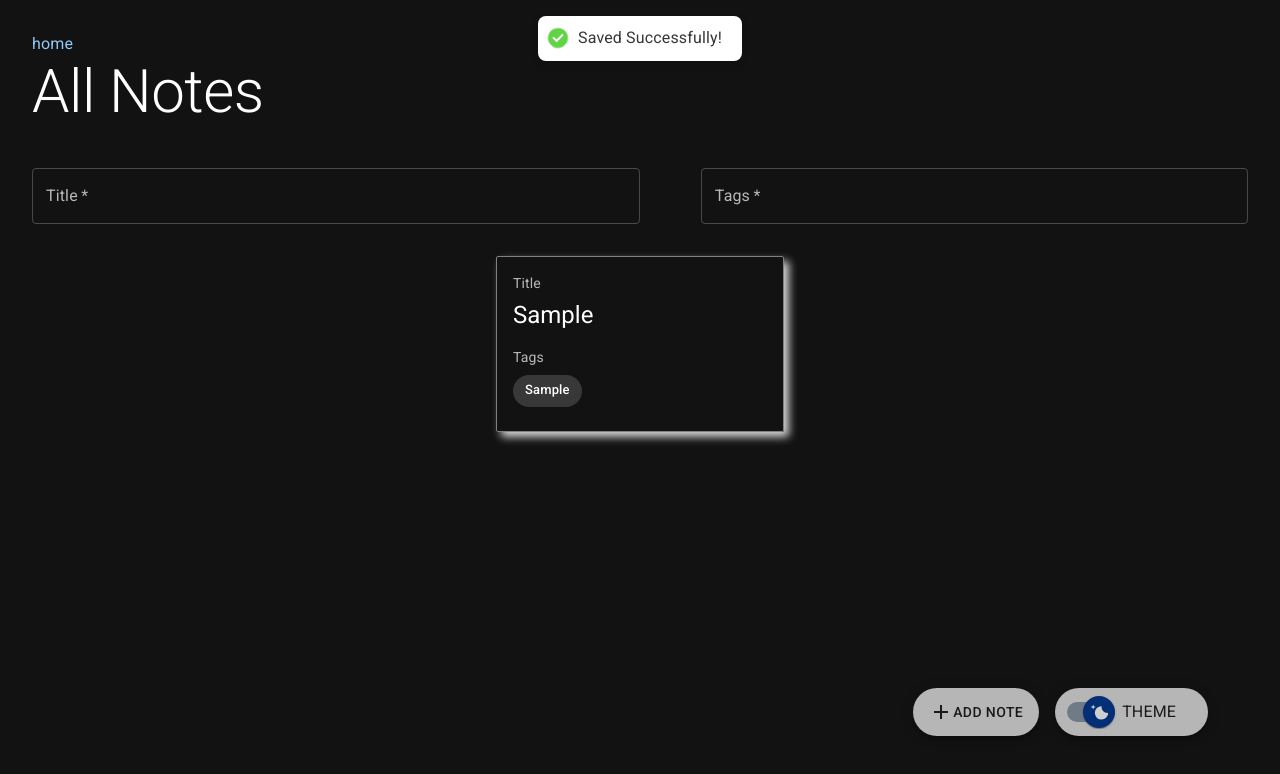
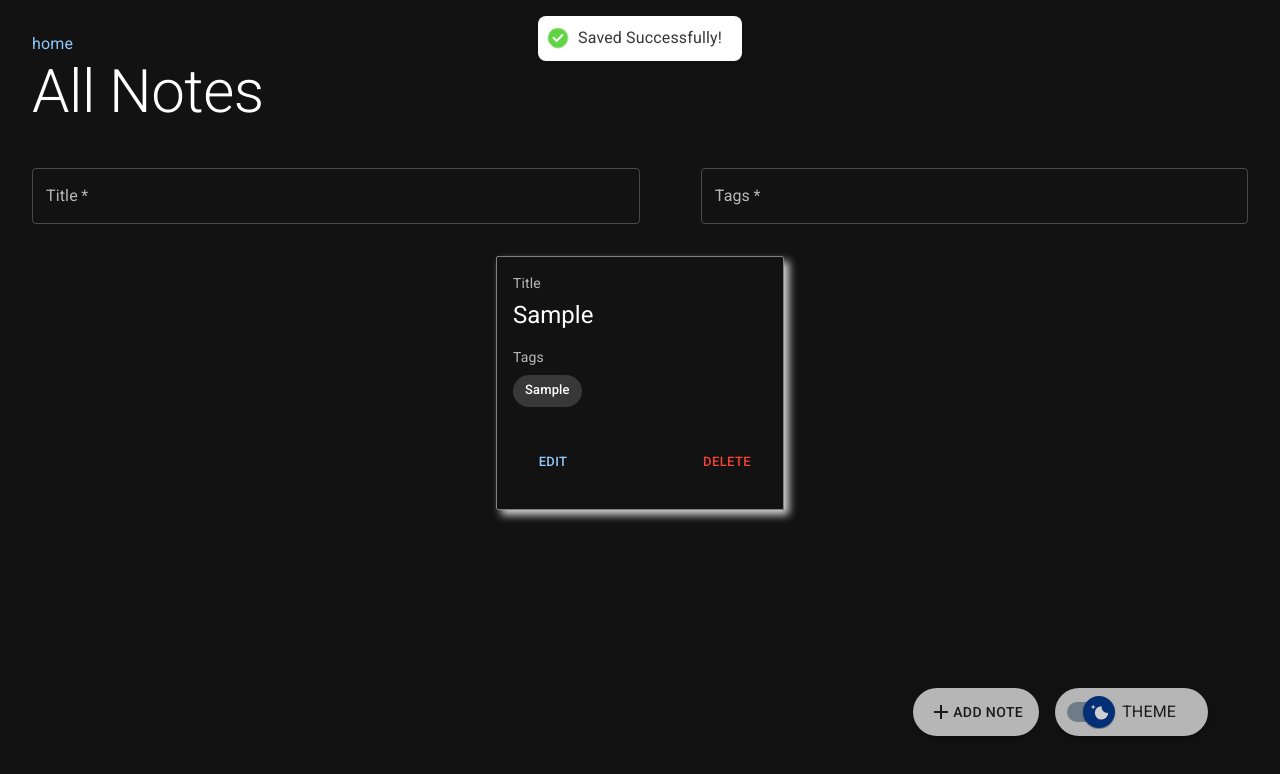
Before and after one commit to SANDIPAN22/MEMbooster, a React (Vite) app in the folder frontend-membooster/: page /new_note in a window 1280 px wide. Both pictures are taken after typing "Sample", "Sample", "Sample" into the empty fields and a click on the button "SAVE". Shown: the top 774 px of the page. Built offline with nearby package versions, Linux system fonts and the light colour scheme.

Commit message:
show notes page with markdown feature and delete note page

```diff
--- a/frontend-membooster/package.json
+++ b/frontend-membooster/package.json
@@ -21,8 +21,11 @@
     "react-dom": "^18.2.0",
     "react-hot-toast": "^2.4.1",
     "react-loader-spinner": "^6.1.6",
+    "react-markdown": "^9.0.1",
     "react-redux": "^9.1.2",
-    "react-router-dom": "^6.23.1"
+    "react-router-dom": "^6.23.1",
+    "rehype-highlight": "^7.0.0",
+    "remark-gfm": "^4.0.0"
   },
   "devDependencies": {
     "@types/react": "^18.2.66",
--- a/frontend-membooster/src/components/NoteCard.tsx
+++ b/frontend-membooster/src/components/NoteCard.tsx
@@ -3,7 +3,9 @@ import Typography from "@mui/material/Typography";
 import { NoteDataType } from "../shared/commonTypes";
 import Chip from "@mui/material/Chip";
 import { useNavigate } from "react-router-dom";
-import { useTheme } from "@mui/material";
+import { Button, CardActions, useTheme } from "@mui/material";
+import useLocalStorage from "../shared/useLocalStorage";
+import toast from "react-hot-toast";
 
 interface NoteCardProps {
   note: NoteDataType;
@@ -16,6 +18,7 @@ const NoteCard = ({ note, ind }: NoteCardProps) => {
     navigate(`/note/${id}`);
   };
   const theme = useTheme();
+  const [_notes, setNotes] = useLocalStorage<NoteDataType>("notes", []);
   return (
     <CardContent
       onClick={() => handleClick(ind)}
@@ -24,6 +27,7 @@ const NoteCard = ({ note, ind }: NoteCardProps) => {
         borderRadius: "2px",
         minWidth: "18rem",
         maxWidth: "18rem",
+        minHeight: "15rem",
         boxShadow: `5px 5px 8px ${
           theme.palette.mode == "dark" ? "#D6D6D6" : "black"
         }`,
@@ -53,6 +57,43 @@ const NoteCard = ({ note, ind }: NoteCardProps) => {
           return <Chip label={tag} />;
         })}
       </Typography>
+      <CardActions sx={{ marginTop: "2em", justifyContent: "space-between" }}>
+        <Button
+          size="small"
+          color="primary"
+          onClick={(e) => {
+            e.stopPropagation();
+            navigate(`/note/${ind}/edit`);
+          }}
+        >
+          Edit
+        </Button>
+        <Button
+          size="small"
+          color="error"
+          onClick={(e) => {
+            e.stopPropagation();
+            const ans = confirm("Are you sure about this deletion?");
+            if (ans) {
+              const toastId = toast.loading(
+                "Please wait, while we are deleting this note..."
+              );
+              setNotes((currNotes: NoteDataType[]) => {
+                let new_notes = [...currNotes];
+                new_notes.splice(ind, 1);
+                return new_notes;
+              });
+              setTimeout(() => {
+                toast.dismiss(toastId);
+                toast.success("Successfully deleted !");
+                navigate(0);
+              }, 2000);
+            }
+          }}
+        >
+          Delete
+        </Button>
+      </CardActions>
     </CardContent>
   );
 };
--- a/frontend-membooster/src/components/NoteForm.tsx
+++ b/frontend-membooster/src/components/NoteForm.tsx
@@ -61,6 +61,7 @@ const NoteForm = ({ saveNote }: NoteFormProps) => {
             required
             id="outlined-required"
             label="Body"
+            placeholder="Markdown is enabled in this section"
             fullWidth
           />
         </Box>
--- a/frontend-membooster/src/pages/ShowTask.tsx
+++ b/frontend-membooster/src/pages/ShowTask.tsx
@@ -1,9 +1,61 @@
-import React from 'react'
+import React from "react";
+import { useDispatch } from "react-redux";
+import { setTitle } from "../redux-store/reducers/TitleSlice";
+import { setBreadcrumbs } from "../redux-store/reducers/BreadcrumbsSlice";
+import ActionButtons from "../components/ActionButtons";
+import { Navigate, useParams } from "react-router-dom";
+import useLocalStorage from "../shared/useLocalStorage";
+import { NoteDataType } from "../shared/commonTypes";
+import Markdown from "react-markdown";
+import remarkGfm from "remark-gfm";
+import rehypeHighlight from "rehype-highlight";
+import { Chip, Stack } from "@mui/material";
+import Divider from "@mui/material/Divider";
 
 const ShowTask = () => {
+  const dispatch = useDispatch();
+
+  // get the params
+  const { id } = useParams();
+
+  // fetch all notes
+  const [notes, _setNotes] = useLocalStorage<NoteDataType>("notes", []);
+
+  let filtered_note: NoteDataType = {
+    title: "",
+    tags: [],
+    markdown: "",
+  };
+
+  if (id && Number(id) >= 0 && Number(id) < notes.length) {
+    filtered_note = notes[Number(id)];
+    // set Title using reducer action dispatch
+    dispatch(setTitle(filtered_note.title));
+
+    // set the breadcrumbs using the action Dispatch
+    dispatch(setBreadcrumbs(["home", `${id}`]));
+  }
+  console.log("This one is ", filtered_note);
   return (
-    <div>ShowTask</div>
-  )
-}
+    <>
+      {filtered_note.title.length === 0 ? (
+        <Navigate to={"/"} />
+      ) : (
+        <>
+          <Stack direction="row" spacing={1}>
+            {filtered_note.tags.map((tag) => (
+              <Chip label={tag} color="primary" variant="outlined" />
+            ))}
+          </Stack>
+          <Divider />
+          <Markdown remarkPlugins={[remarkGfm, rehypeHighlight]}>
+            {filtered_note.markdown}
+          </Markdown>
+        </>
+      )}
+      <ActionButtons />
+    </>
+  );
+};
 
-export default ShowTask
+export default ShowTask;
```
